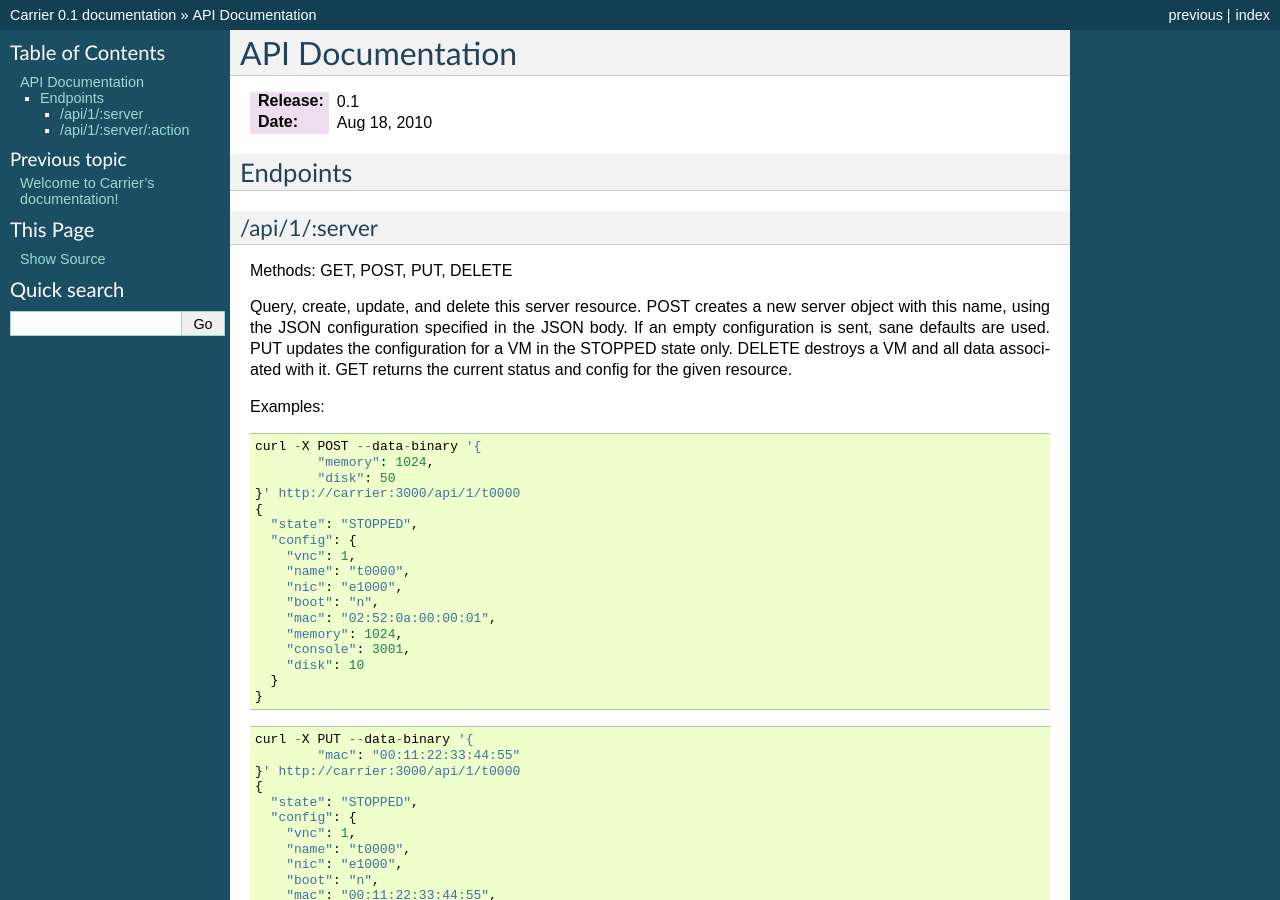
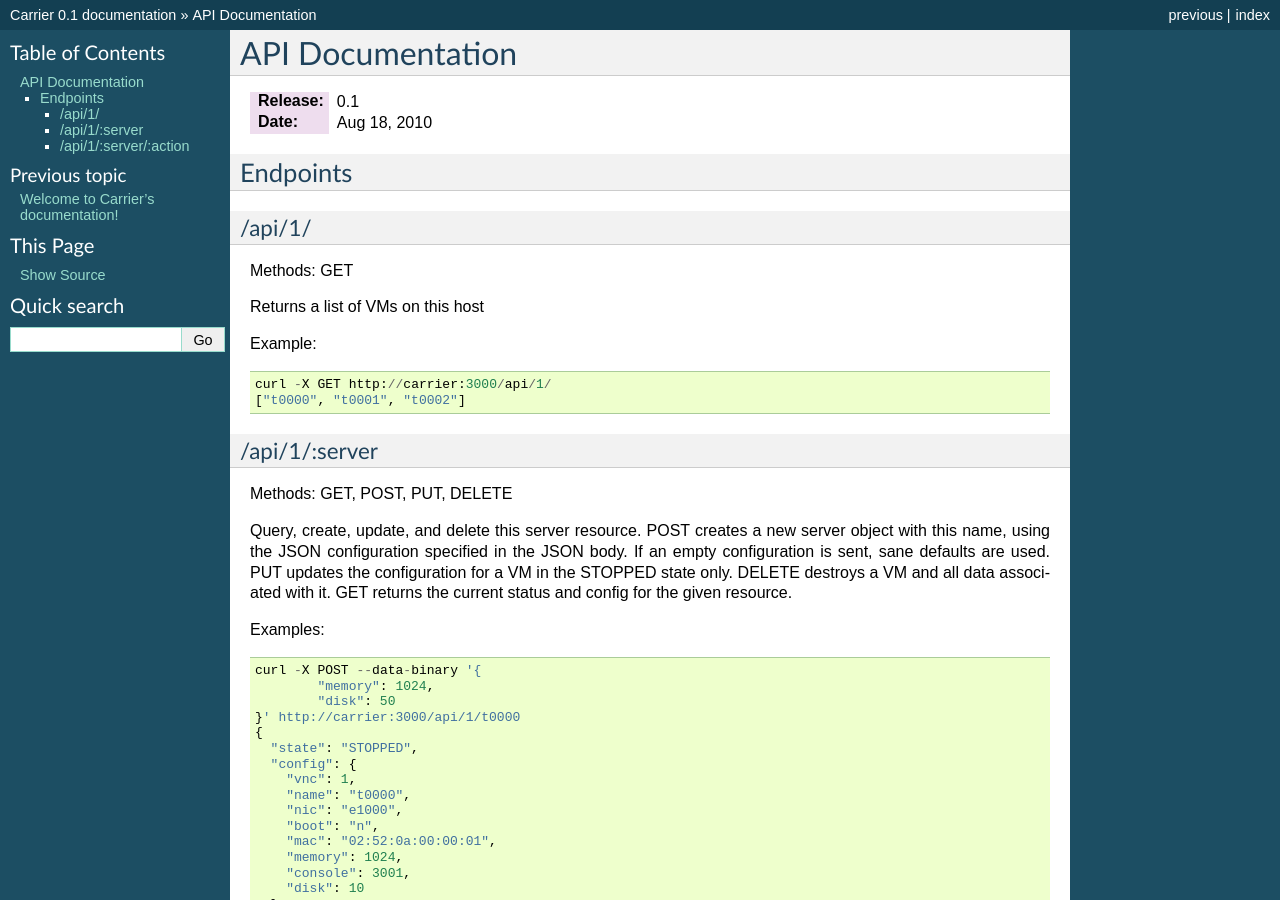
Before and after one commit to JeremyGrosser/carrier, a Sphinx documentation site: the page built from doc/source/api.rst, in a window 1280 px wide and 900 px high. Built offline with Sphinx 7.4.7, drawn with Linux system fonts in a browser that asks for light colours.

Commit message:
Serialize servers list upon config changes

```diff
--- a/doc/source/api.rst
+++ b/doc/source/api.rst
@@ -7,6 +7,17 @@
 
 Endpoints
 ~~~~~~~~~
+
+/api/1/
+=======
+Methods: GET
+
+Returns a list of VMs on this host
+
+Example::
+
+	curl -X GET http://carrier:3000/api/1/
+	["t0000", "t0001", "t0002"]
 
 /api/1/:server
 ==============
```
Also changed, not shown: 1 other file.
